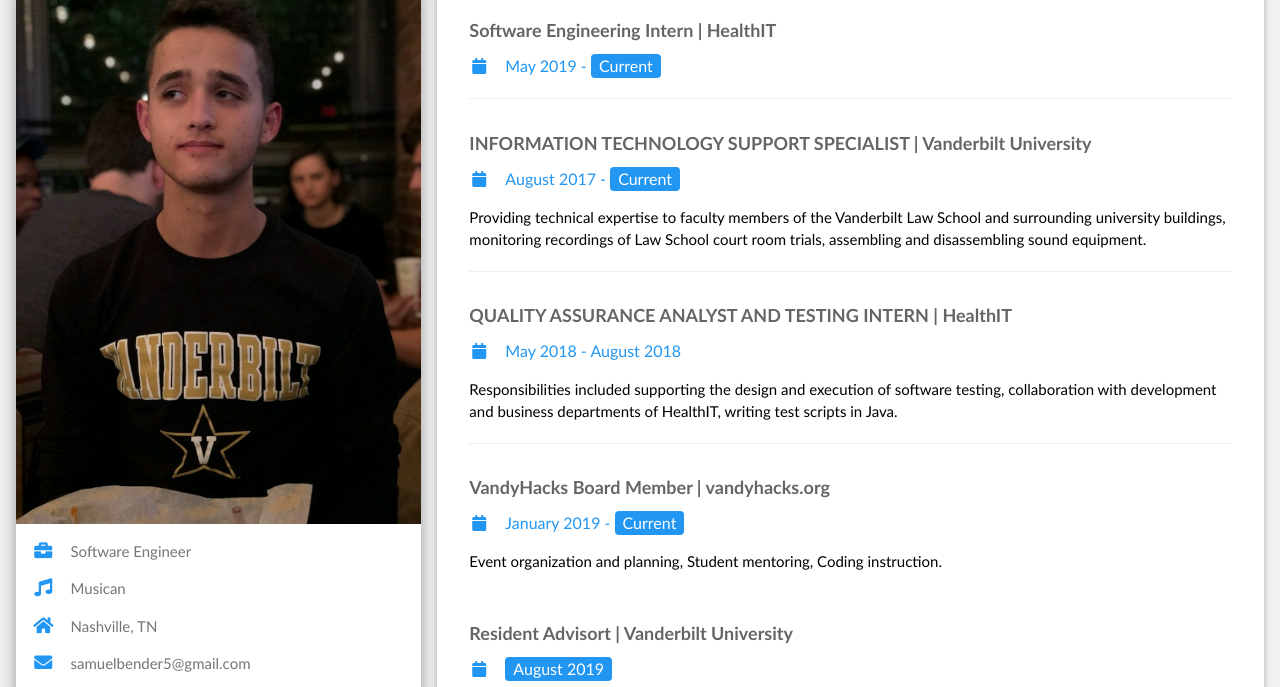
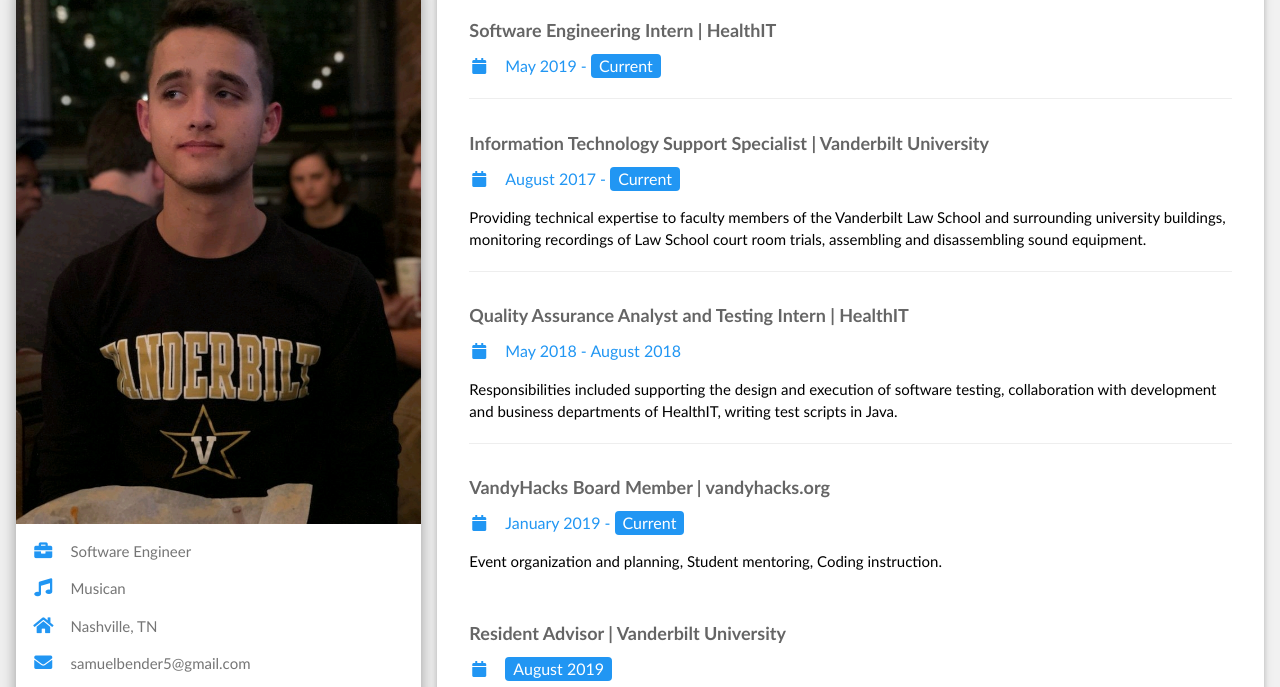
Before and after one commit to Sam-Bender/Website, a plain HTML site: page index.html in a window 1280 px wide. Shown: the part 106-793 px from the top of the page. Drawn offline with nearby package versions, Linux system fonts and the light colour scheme.

Commit message:
Commit #9

```diff
--- a/index.html
+++ b/index.html
@@ -61,13 +61,13 @@ html,body,h1,h2,h3,h4,h5,h6 {font-family: "Calibri", sans-serif}
           <hr>
         </div>
         <div class="w3-container">
-          <h5 class="w3-opacity"><b>INFORMATION TECHNOLOGY SUPPORT SPECIALIST | Vanderbilt University </b></h5>
+          <h5 class="w3-opacity"><b>Information Technology Support Specialist | Vanderbilt University </b></h5>
           <h6 class="w3-text-blue"><i class="fa fa-calendar fa-fw w3-margin-right"></i>August 2017 - <span class="w3-tag w3-blue w3-round">Current</span></h6>
             <p> Providing technical expertise to faculty members of the Vanderbilt Law School and surrounding university buildings, monitoring recordings of Law School court room trials, assembling and disassembling sound equipment.</p>
           <hr>
         </div>
         <div class="w3-container">
-          <h5 class="w3-opacity"><b>QUALITY ASSURANCE ANALYST AND TESTING INTERN | HealthIT</b></h5>
+          <h5 class="w3-opacity"><b>Quality Assurance Analyst and Testing Intern | HealthIT</b></h5>
           <h6 class="w3-text-blue"><i class="fa fa-calendar fa-fw w3-margin-right"></i>May 2018 - August 2018 </h6>
           <p> Responsibilities included supporting the design and execution of software testing, collaboration with development and business departments of HealthIT, writing test scripts in Java.</p>
           <hr>
@@ -78,7 +78,7 @@ html,body,h1,h2,h3,h4,h5,h6 {font-family: "Calibri", sans-serif}
           <p>Event organization and planning, Student mentoring, Coding instruction. </p><br>
         </div>
         <div class="w3-container">
-          <h5 class="w3-opacity"><b>Resident Advisort | Vanderbilt University </b></h5>
+          <h5 class="w3-opacity"><b>Resident Advisor | Vanderbilt University </b></h5>
           <h6 class="w3-text-blue"><i class="fa fa-calendar fa-fw w3-margin-right"></i><span class="w3-tag w3-blue w3-round">August 2019</span></h6>
           <p>Creating educational and social programs, providing mentorship, and serving as a resource to students </p><br>
         </div>
```
